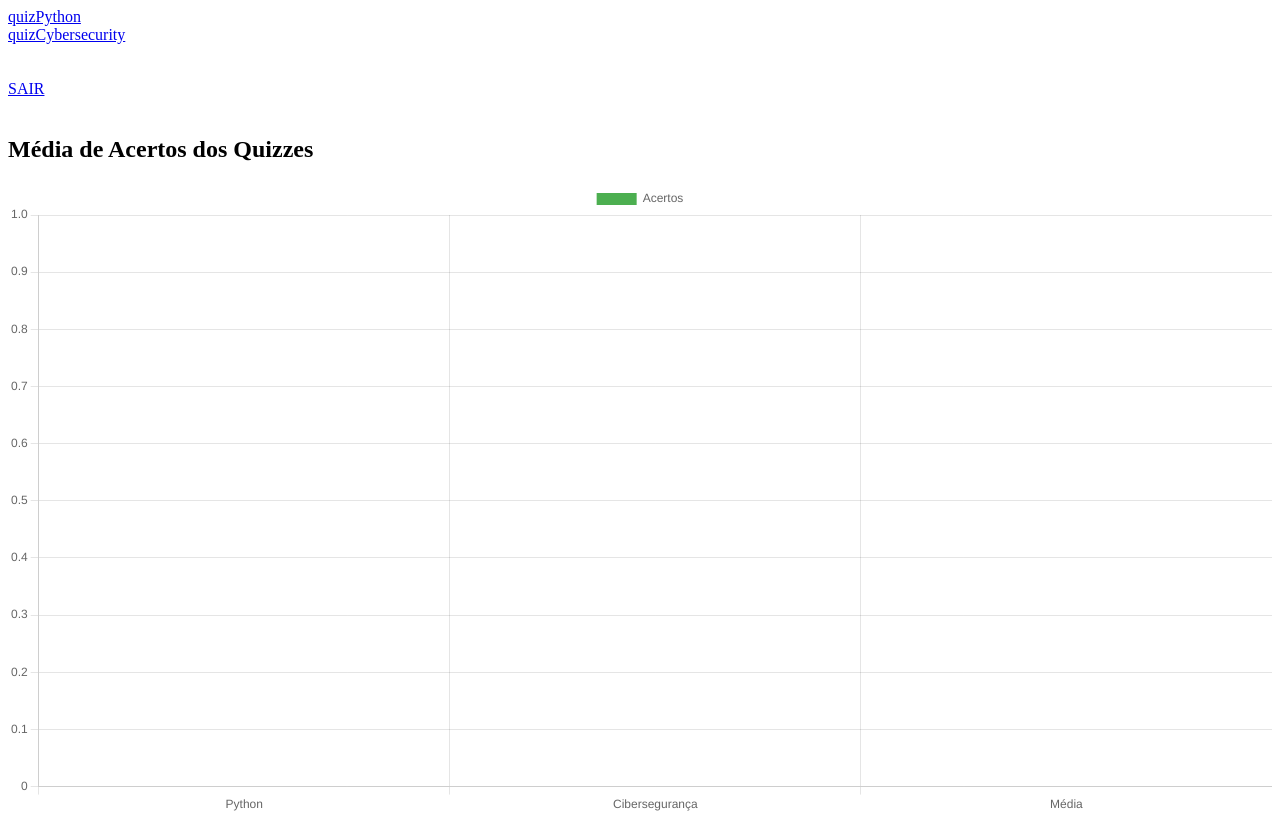
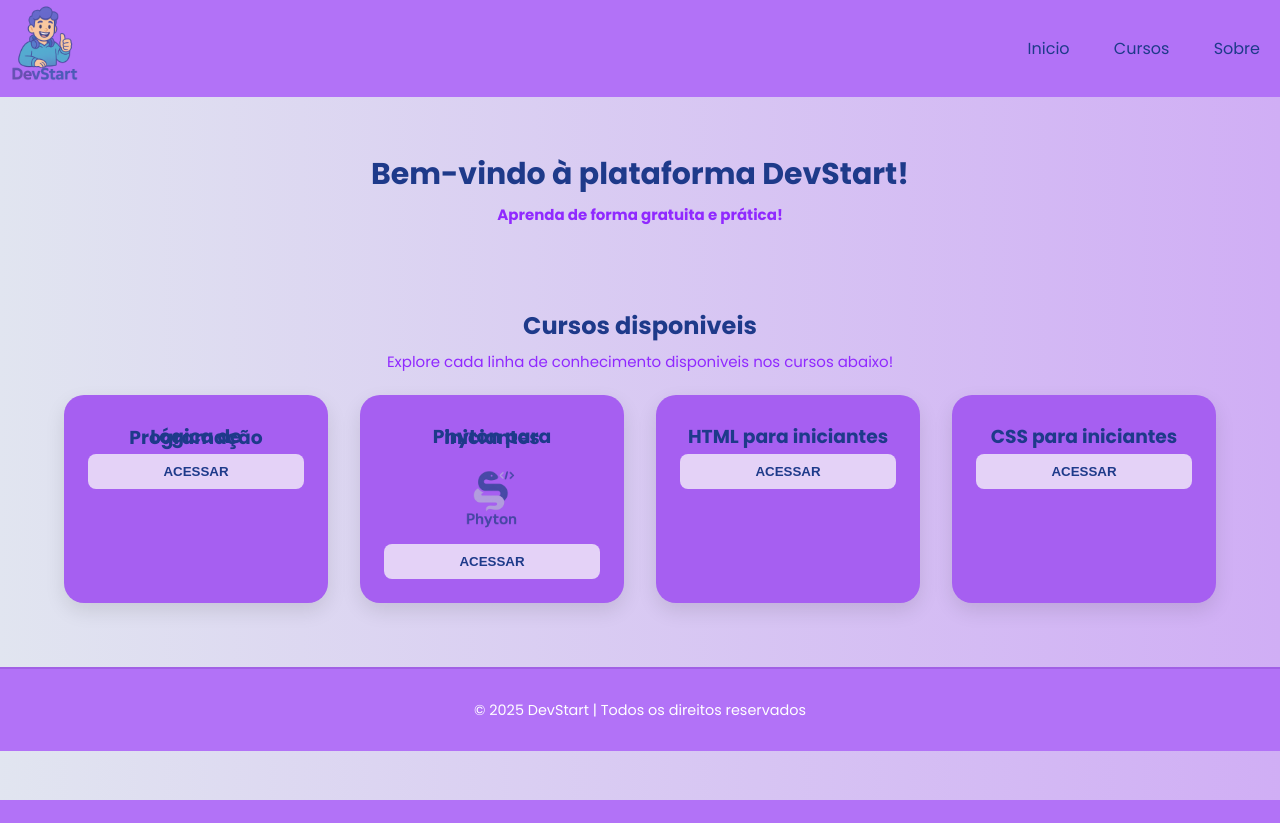
Before and after one commit to caiocrv/educacaoDigital, a Flask app: template plataformaEducacaoDigital/templates/home.html in a window 1280 px wide. After the commit the page ends 800 px from the top, so only its background shows below. Run offline with Flask 3, Linux system fonts and the light colour scheme; the template is opened without the code that fills it, so the values that code supplies are empty.

Commit message:
finalizando home page

```diff
--- a/plataformaEducacaoDigital/data/users.json
+++ b/plataformaEducacaoDigital/data/users.json
@@ -81,5 +81,10 @@
         "username": "reiner",
         "password": "$argon2id$v=19$m=65536,t=3,p=4$3OB4p54JOz0mKq7o4mU3ug$W/8H/DYx0nOwr0jJKAzPwtg4ntwpbaD0hO6M0I0DsIQ",
         "hitQuizPython": 3
+    },
+    {
+        "id": "9c804a57-e2d8-4531-844e-017c1a173bb1",
+        "username": "khim",
+        "password": "$argon2id$v=19$m=65536,t=3,p=4$5WEUi8jC+jTALKNtiYAZEA$lvquE+2JAfcCu90H6FP0KcUcP4DwUv4QnpEgcjLfAqs"
     }
 ]
--- /dev/null
+++ b/plataformaEducacaoDigital/static/home.css
@@ -0,0 +1,122 @@
+@import url('https://fonts.googleapis.com/css2?family=Poppins:ital,wght@0,100;0,200;0,300;0,400;0,500;0,600;0,700;0,800;0,900;1,100;1,200;1,300;1,400;1,500;1,600;1,700;1,800;1,900&family=Roboto:ital,wght@0,100..900;1,100..900&display=swap');
+
+*{
+  box-sizing: border-box;
+}
+
+body{
+    background:linear-gradient(to right, #e1e5f0, #d0aef5);
+    color: #1e3a8a;
+    margin: 0;
+    padding: 0;
+    font-family: "Poppins", sans-serif;
+}
+
+header{
+    background-color: #b272f7;
+    display: flex;
+    flex-direction: row;
+    justify-content: space-between;
+    align-items: center;
+    padding: 0;
+    width: 100%;
+}
+
+li{
+    display: inline-block;
+    margin: 20px;
+}
+
+li:hover{
+    color: whitesmoke;
+    transition: 0.3s;
+}
+
+main{
+  padding: 2rem;
+}
+
+.banner{
+    display: flex;
+    justify-content: center;
+    text-align: center;
+    margin-top: 20px;
+    margin-bottom: 6rem;
+    line-height: 0.5px;
+}
+
+.banner-texto h1{
+  font-size: 30px;
+}
+
+.banner-texto p {
+  font-size: 15px;
+  font-weight: bold;
+}
+
+span{
+    color: #9029ff;
+}
+
+.cursos{
+  line-height: 0.5px;
+  margin-bottom: 2rem;
+}
+
+.cursos h2{
+  text-align: center;
+}
+
+.cursos p{
+  font-size: 15px;
+  margin-bottom: 2rem;
+  text-align: center;
+}
+
+.cursos-conteiner{
+  text-align: center;
+  display: grid;
+  grid-template-columns: repeat(auto-fit, minmax(250px, 1fr));
+  gap: 2rem;
+  padding: 0 2rem;
+}
+
+.card {
+  background-color: #a65ff1;
+  border-radius: 20px;
+  padding: 1.5rem;
+  box-shadow: 0 8px 20px rgba(0, 0, 0, 0.1);
+  transition: transform 0.3s ease;
+}
+
+.card:hover {
+  transform: translateY(-5px);
+}
+
+.card h3 {
+  color: #1e3a8a;
+  margin-bottom: 1rem;
+}
+
+button{
+    width: 100%;
+    padding: 10px;
+    border: none;
+    border-radius: 8px;
+    outline: none;
+    text-transform: uppercase;
+    cursor: pointer;
+    box-sizing: border-box;
+    color: #1e3a8a;
+    font-weight: bold;
+    background-color: #e4d2f7;
+}
+
+footer {
+  background-color: #b272f7;
+  color: white;
+  text-align: center;
+  padding: 1rem;
+  font-size: 0.9rem;
+  border-top: 2px solid #a160e5;
+}
--- a/plataformaEducacaoDigital/templates/home.html
+++ b/plataformaEducacaoDigital/templates/home.html
@@ -1,51 +1,69 @@
 <!DOCTYPE html>
-<html lang="en">
+<html lang="PT-BR">
 <head>
     <meta charset="UTF-8">
     <meta name="viewport" content="width=device-width, initial-scale=1.0">
-    <title>Home</title>
-    <script src="https://cdn.jsdelivr.net/npm/chart.js"></script>
+    <title>Dev Start - Home</title>
+    <link rel="stylesheet" href="{{ url_for('static', filename='home.css') }}">
 </head>
 <body>
-    <a href="/quizPython">quizPython</a>
-    <br>
-    <a href="/quizCybersecurity">quizCybersecurity</a>
-    <br><br>
-    <br>
-    <a href="/logout">SAIR</a>
-    <br><br>
-    <h2>Média de Acertos dos Quizzes</h2>
-    <canvas id="graficoMedia" width="400" height="200"></canvas>
+    <header>
+    <div class="navbar">
+            <img src="{{ url_for('static', filename='logo.png') }}" alt="logo" width="90" height="90">
+    </div>
+    <ul>
+        <li>Inicio</li>
+        <li>Cursos</li>
+        <li>Sobre</li>
+    </ul>
+    </header>
 
-    <script>
-        fetch('/averageHit')
-        .then(res => res.json())
-        .then(data => {
-            const ctx = document.getElementById('graficoMedia').getContext('2d');
-            new Chart(ctx, {
-            type: 'bar',
-            data: {
-                labels: ['Python', 'Cibersegurança', 'Média'],
-                datasets: [{
-                label: 'Acertos',
-                data: [
-                    data.hitQuizPython,
-                    data.hitQuizCybersecurity,
-                    data.media
-                ],
-                backgroundColor: ['#4caf50', '#2196f3', '#ff9800']
-                }]
-            },
-            options: {
-                scales: {
-                y: {
-                    beginAtZero: true,
-                    precision: 0
-                }
-                }
-            }
-            });
-        });
-    </script>
+    <main>
+        <section class="banner">
+            <div class="banner-texto">
+                <h1>Bem-vindo à plataforma DevStart!</h1><br>
+                <p><span>Aprenda de forma gratuita e prática!</span></p>
+            </div>
+        </section>
+
+        <section class="cursos">
+            <h2>Cursos disponiveis</h2><br>
+            <p><span>Explore cada linha de conhecimento disponiveis nos cursos abaixo!</span></p>
+            <div class="cursos-conteiner">
+                <div class="card">
+                    <h3>Lógica de Programação</h3>
+                    <!--inserir imagem aqui-->
+                    <a href="#">
+                        <button>Acessar</button>
+                    </a>
+                </div>
+                <div class="card">
+                    <h3>Phyton para iniciantes</h3>
+                    <img src="{{ url_for('static', filename='logo-phyton.png') }}" alt="logo" width="90" height="90">
+                    <a href="#">
+                        <button>Acessar</button>
+                    </a>
+                </div>
+                <div class="card">
+                    <h3>HTML para iniciantes</h3>
+                    <!--inserir imagem aqui-->
+                    <a href="#">
+                        <button>Acessar</button>
+                    </a>
+                </div>
+                <div class="card">
+                    <h3>CSS para iniciantes</h3>
+                    <!--inserir imagem aqui-->
+                    <a href="#">
+                        <button>Acessar</button>
+                    </a>
+                </div>
+            </div>
+        </section>
+    </main>
+
+    <footer>
+        <p>&copy; 2025 DevStart | Todos os direitos reservados</p>
+    </footer>
 </body>
 </html>
--- a/plataformaEducacaoDigital/templates/login.html
+++ b/plataformaEducacaoDigital/templates/login.html
@@ -5,7 +5,6 @@
     <meta name="viewport" content="width=device-width, initial-scale=1.0">
     <title>Login</title>
     <link rel="stylesheet" href="{{ url_for('static', filename='login.css') }}">
-
 </head>
 <body>
   <header>
@@ -13,6 +12,7 @@
       <img src="{{ url_for('static', filename='logo.png') }}" class="image-login" alt="logo" width="120" height="120">
     </div>
   </header>
+
     <div class= "main-login">
       <div class= "leftLogin">
         <h1>Faça seu Login <br> <span> E entre para nosso time!</span></h1>
```
Also changed, not shown: plataformaEducacaoDigital/static/Logo-phyton.png (added).
